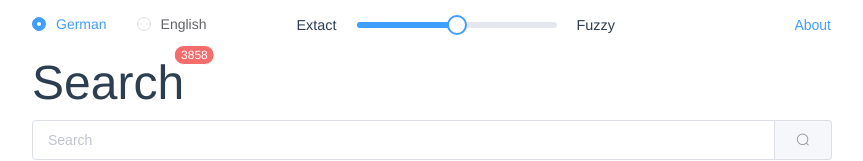
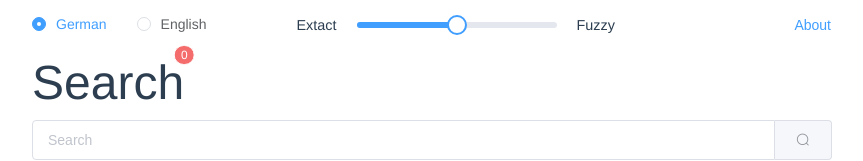
Before and after one commit to hubertstrk/gd2-vue, a Vue app: page /#/ in a window 1280 px wide. Shown: the top 161 px of the page, without its empty margins (208-1071 px from the left). Built offline with nearby package versions, Linux system fonts and the light colour scheme.

Commit message:
:refactore: add badge component with tweening

```diff
--- a/src/components/Search.vue
+++ b/src/components/Search.vue
@@ -1,8 +1,8 @@
 <template>
   <div class="result">
-    <el-badge :type="severity()" :value="tweeningValue " class="item">
+    <TweenBadge :color="color" :value="this.result.length">
       <div class="title">Search</div>
-    </el-badge>
+    </TweenBadge>
     <el-input class="input" v-model="input" placeholder="Search">
       <el-button slot="append" icon="el-icon-search"></el-button>
     </el-input>
@@ -11,21 +11,12 @@
 
 <script>
 import { mapState, mapActions } from 'vuex'
-const TWEEN = require('@tweenjs/tween.js')
-
-const animate = (time) => {
-  requestAnimationFrame(animate)
-  TWEEN.update(time)
-}
-requestAnimationFrame(animate)
+import TweenBadge from './TweenBadge'
 
 export default {
   name: 'Search',
-  data () {
-    return {
-      tweeningValue: 0,
-      myTween: null
-    }
+  components: {
+    TweenBadge
   },
   computed: {
     ...mapState({
@@ -36,32 +27,7 @@ export default {
       get () { return this.$store.state.input },
       set (value) { this.setInput(value) }
     },
-    results () {
-      return this.result.length
-    }
-  },
-  methods: {
-    ...mapActions([
-      'setInput'
-    ]),
-    tween (start, end) {
-      let frameHandler
-
-      const anim = { tweeningValue: start }
-      this.myTween = new TWEEN.Tween(anim)
-        .to({ tweeningValue: end }, 400)
-        .easing(TWEEN.Easing.Quadratic.InOut)
-        .onUpdate(() => {
-          this.tweeningValue = Math.round(anim.tweeningValue)
-        })
-        .onComplete(() => {
-          cancelAnimationFrame(frameHandler)
-        })
-        .start()
-
-      frameHandler = requestAnimationFrame(animate)
-    },
-    severity () {
+    color () {
       if (this.result.length === 0) return 'danger'
       else if (this.result.length < 10) return 'success'
       else if (this.result.length < 50) return 'primary'
@@ -69,13 +35,10 @@ export default {
       else return 'danger'
     }
   },
-  watch: {
-    results (newVal, oldVal) {
-      this.tween(oldVal, newVal)
-    },
-    translations () {
-      this.tween(0, this.translations.length)
-    }
+  methods: {
+    ...mapActions([
+      'setInput'
+    ])
   }
 }
 </script>
--- /dev/null
+++ b/src/components/TweenBadge.vue
@@ -0,0 +1,52 @@
+<template>
+  <el-badge :type="color" :value="tweeningValue">
+    <slot />
+  </el-badge>
+</template>
+
+<script>
+const TWEEN = require('@tweenjs/tween.js')
+
+const animate = (time) => {
+  requestAnimationFrame(animate)
+  TWEEN.update(time)
+}
+requestAnimationFrame(animate)
+
+export default {
+  props: ['value', 'color'],
+  data () {
+    return {
+      tweeningValue: 0,
+      myTween: null
+    }
+  },
+  methods: {
+    tween (start, end) {
+      let frameHandler
+
+      const anim = { tweeningValue: start }
+      this.myTween = new TWEEN.Tween(anim)
+        .to({ tweeningValue: end }, 400)
+        .easing(TWEEN.Easing.Quadratic.InOut)
+        .onUpdate(() => {
+          this.tweeningValue = Math.round(anim.tweeningValue)
+        })
+        .onComplete(() => {
+          cancelAnimationFrame(frameHandler)
+        })
+        .start()
+
+      frameHandler = requestAnimationFrame(animate)
+    }
+  },
+  watch: {
+    value (newValue, oldValue) {
+      this.tween(oldValue, newValue)
+    }
+  }
+}
+</script>
+
+<style scoped lang="css">
+</style>
```
